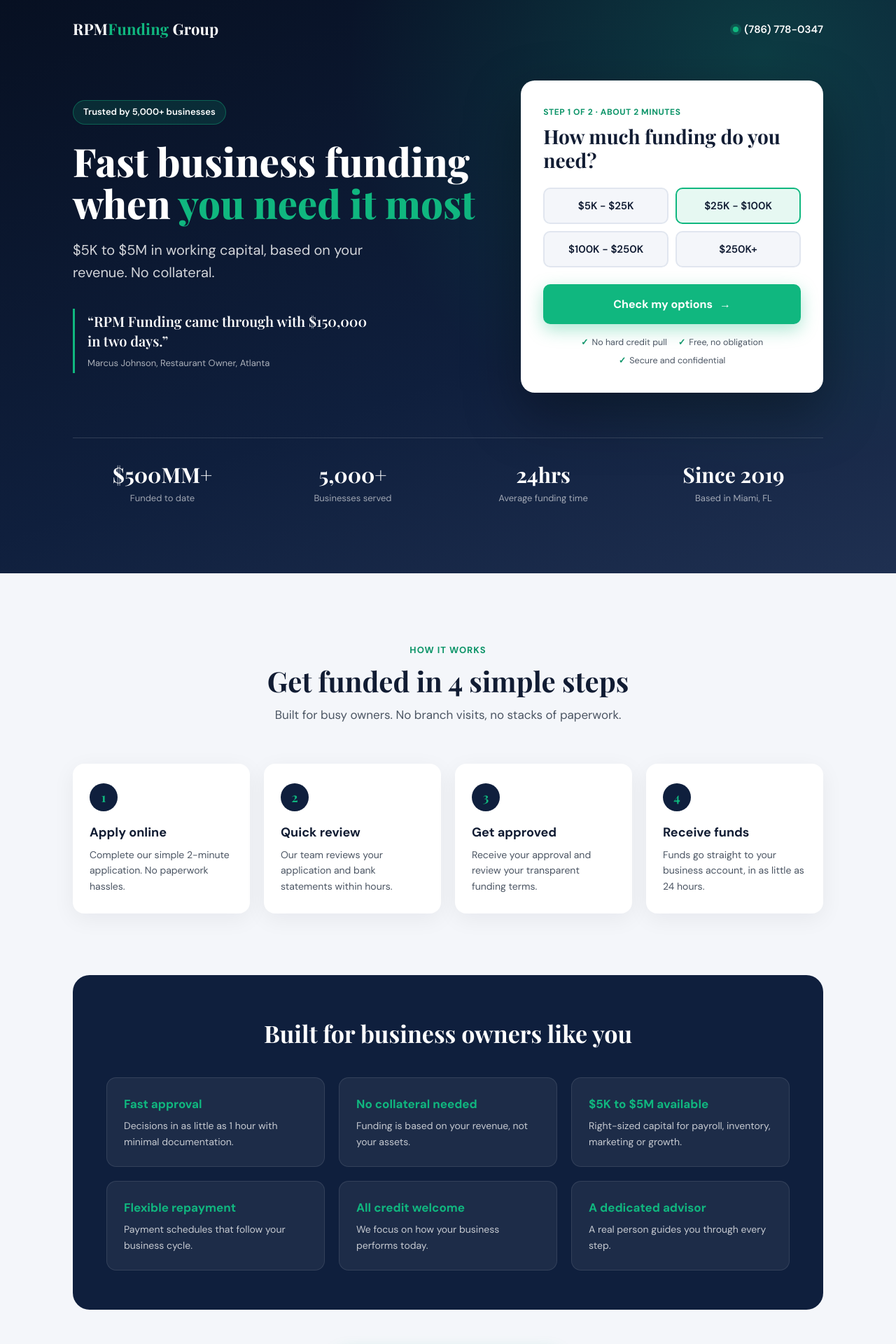
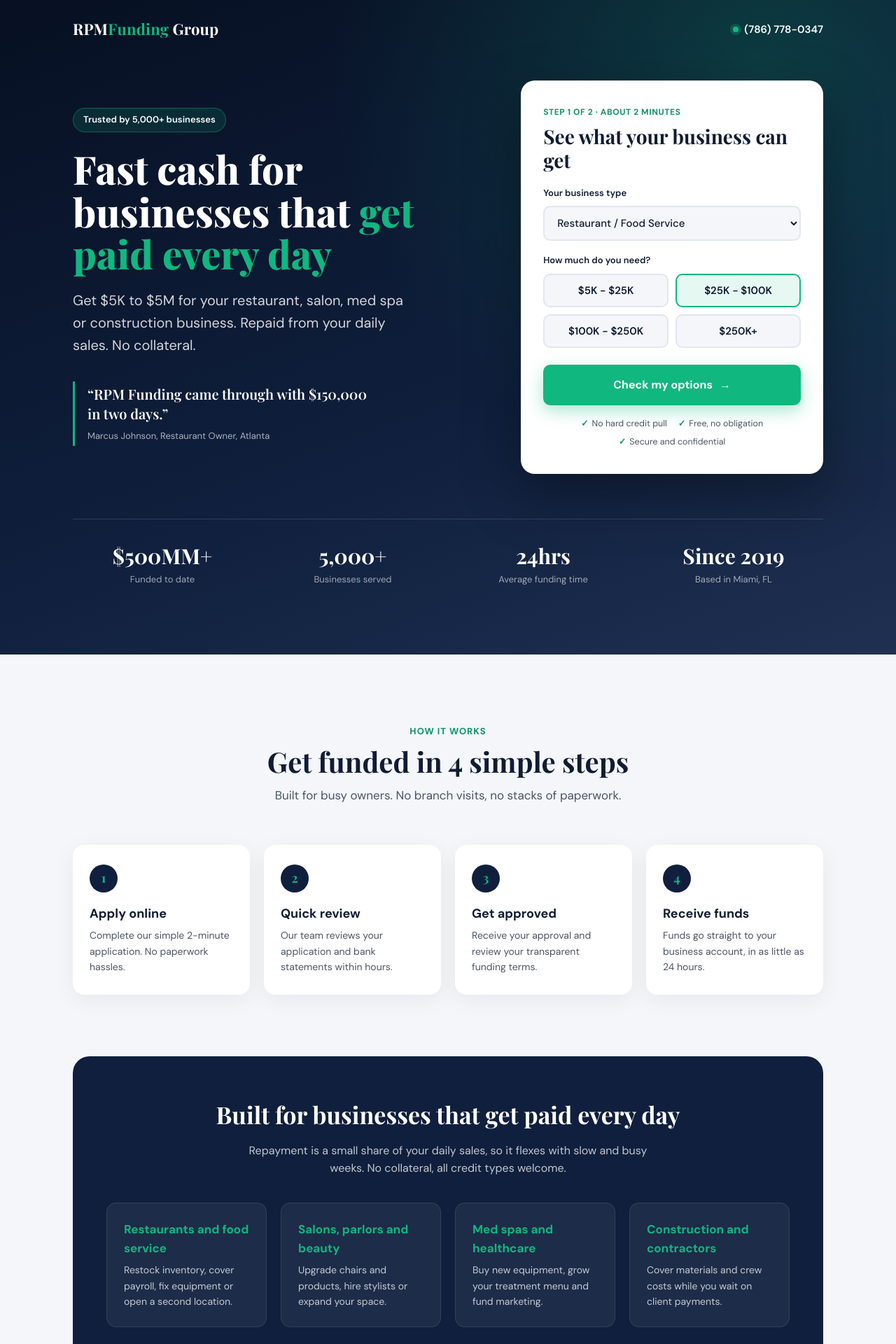
Before and after one commit to SofttikTech/client-rpm-funding-landing, a React (Vite) app: page / in a window 1280 px wide. Shown: the top 1920 px of the page at 70% size. Built offline with nearby package versions, Linux system fonts and the light colour scheme.

Commit message:
Tailor landing to daily-cashflow local businesses: industry qualifier, industry cards, new headline

```diff
--- a/index.html
+++ b/index.html
@@ -4,8 +4,8 @@
     <meta charset="UTF-8" />
     <link rel="icon" type="image/svg+xml" href="/favicon.svg" />
     <meta name="viewport" content="width=device-width, initial-scale=1.0" />
-    <meta name="description" content="Get fast, flexible business funding from RPM Funding Group. Apply in 2 minutes. Decisions based on your revenue, not just your credit." />
-    <title>Business Funding in 24 Hours | RPM Funding Group</title>
+    <meta name="description" content="Get fast, flexible business funding from RPM Funding Group. Apply in 2 minutes. Repaid from your daily sales, no collateral." />
+    <title>Fast Funding for Restaurants, Salons, Med Spas and Contractors | RPM Funding Group</title>
     <link rel="preconnect" href="https://fonts.googleapis.com" />
     <link rel="preconnect" href="https://fonts.gstatic.com" crossorigin />
     <link href="https://fonts.googleapis.com/css2?family=DM+Sans:opsz,wght@9..40,400;9..40,500;9..40,600;9..40,700&family=Playfair+Display:wght@600;700;800&display=swap" rel="stylesheet" />
--- a/src/components/FinalCta/FinalCta.jsx
+++ b/src/components/FinalCta/FinalCta.jsx
@@ -9,7 +9,7 @@ function FinalCta() {
     <section className="rpm-final">
       <div className="rpm-container">
         <div className="rpm-final-banner">
-          <h2 className="rpm-final-banner-title">Ready to grow? Your funding decision is minutes away.</h2>
+          <h2 className="rpm-final-banner-title">Keep your doors open and your business growing.</h2>
           <p className="rpm-final-banner-sub">Apply in 2 minutes. No obligation, no hard credit pull.</p>
           <a className="rpm-btn" href={FORM_URL}>Get funded today →</a>
           <p className="rpm-final-banner-call">Prefer to talk? Call <a href={PHONE_HREF}>{PHONE_DISPLAY}</a></p>
--- a/src/components/Funnel/Funnel.css
+++ b/src/components/Funnel/Funnel.css
@@ -11,8 +11,9 @@
 .rpm-funnel-step-text { font-size: 14px; }
 
 .rpm-funnel-benefits { background: var(--rpm-navy); border-radius: 24px; padding: 56px 48px; }
-.rpm-funnel-benefits-title { font-family: var(--rpm-font-head); font-size: 34px; color: #fff; text-align: center; margin-bottom: 36px; }
-.rpm-funnel-benefit-grid { display: grid; grid-template-columns: repeat(3, 1fr); gap: 20px; }
+.rpm-funnel-benefits-title { font-family: var(--rpm-font-head); font-size: 34px; color: #fff; text-align: center; margin-bottom: 12px; }
+.rpm-funnel-benefits-sub { color: rgba(255, 255, 255, 0.75); text-align: center; max-width: 620px; margin: 0 auto 36px; }
+.rpm-funnel-benefit-grid { display: grid; grid-template-columns: repeat(4, 1fr); gap: 20px; }
 .rpm-funnel-benefit { background: rgba(255, 255, 255, 0.06); border: 1px solid rgba(255, 255, 255, 0.1); border-radius: 14px; padding: 24px; }
 .rpm-funnel-benefit-title { font-size: 17px; color: var(--rpm-emerald); margin-bottom: 6px; }
 .rpm-funnel-benefit-text { font-size: 14px; color: rgba(255, 255, 255, 0.75); }
--- a/src/components/Funnel/Funnel.jsx
+++ b/src/components/Funnel/Funnel.jsx
@@ -21,9 +21,10 @@ function Funnel() {
         </ol>
 
         <div className="rpm-funnel-benefits">
-          <h2 className="rpm-funnel-benefits-title">Built for business owners like you</h2>
+          <h2 className="rpm-funnel-benefits-title">Built for businesses that get paid every day</h2>
+          <p className="rpm-funnel-benefits-sub">Repayment is a small share of your daily sales, so it flexes with slow and busy weeks. No collateral, all credit types welcome.</p>
           <div className="rpm-funnel-benefit-grid">
-            {BENEFITS.map(({ title, text }) => (
+            {INDUSTRIES.map(({ title, text }) => (
               <div key={title} className="rpm-funnel-benefit">
                 <h3 className="rpm-funnel-benefit-title">{title}</h3>
                 <p className="rpm-funnel-benefit-text">{text}</p>
@@ -47,13 +48,11 @@ const STEPS = [
   { title: 'Receive funds', text: 'Funds go straight to your business account, in as little as 24 hours.' }
 ]
 
-const BENEFITS = [
-  { title: 'Fast approval', text: 'Decisions in as little as 1 hour with minimal documentation.' },
-  { title: 'No collateral needed', text: 'Funding is based on your revenue, not your assets.' },
-  { title: '$5K to $5M available', text: 'Right-sized capital for payroll, inventory, marketing or growth.' },
-  { title: 'Flexible repayment', text: 'Payment schedules that follow your business cycle.' },
-  { title: 'All credit welcome', text: 'We focus on how your business performs today.' },
-  { title: 'A dedicated advisor', text: 'A real person guides you through every step.' }
+const INDUSTRIES = [
+  { title: 'Restaurants and food service', text: 'Restock inventory, cover payroll, fix equipment or open a second location.' },
+  { title: 'Salons, parlors and beauty', text: 'Upgrade chairs and products, hire stylists or expand your space.' },
+  { title: 'Med spas and healthcare', text: 'Buy new equipment, grow your treatment menu and fund marketing.' },
+  { title: 'Construction and contractors', text: 'Cover materials and crew costs while you wait on client payments.' }
 ]
 
 export default Funnel
--- a/src/components/Hero/Hero.css
+++ b/src/components/Hero/Hero.css
@@ -13,9 +13,12 @@
 
 .rpm-hero-card { background: #fff; color: var(--rpm-text); border-radius: 20px; padding: 36px 32px; box-shadow: 0 30px 80px rgba(0, 0, 0, 0.35); }
 .rpm-hero-card-step { font-size: 12px; font-weight: 700; letter-spacing: 0.6px; text-transform: uppercase; color: var(--rpm-emerald-dark); margin-bottom: 8px; }
-.rpm-hero-card-title { font-family: var(--rpm-font-head); font-size: 28px; line-height: 1.2; color: var(--rpm-text-dark); margin-bottom: 22px; }
+.rpm-hero-card-title { font-family: var(--rpm-font-head); font-size: 28px; line-height: 1.2; color: var(--rpm-text-dark); margin-bottom: 20px; }
+.rpm-hero-label { display: block; font-size: 13px; font-weight: 600; color: var(--rpm-text-dark); margin-bottom: 8px; }
+.rpm-hero-select { width: 100%; font-family: inherit; font-size: 15px; font-weight: 500; color: var(--rpm-text-dark); background: var(--rpm-bg); border: 2px solid var(--rpm-border); border-radius: 10px; padding: 12px 14px; margin-bottom: 18px; }
+.rpm-hero-select:focus { outline: none; border-color: var(--rpm-emerald); }
 .rpm-hero-chips { display: grid; grid-template-columns: 1fr 1fr; gap: 10px; margin-bottom: 24px; }
-.rpm-hero-chip { background: var(--rpm-bg); border: 2px solid var(--rpm-border); color: var(--rpm-text-dark); font-size: 15px; font-weight: 600; padding: 14px 8px; border-radius: 10px; transition: all 0.3s ease-in-out; }
+.rpm-hero-chip { background: var(--rpm-bg); border: 2px solid var(--rpm-border); color: var(--rpm-text-dark); font-size: 15px; font-weight: 600; padding: 12px 8px; border-radius: 10px; transition: all 0.3s ease-in-out; }
 .rpm-hero-chip:hover { border-color: var(--rpm-emerald); }
 .rpm-hero-chip.active { border-color: var(--rpm-emerald); background: rgba(16, 183, 127, 0.1); }
 .rpm-hero-arrow { font-style: normal; }
--- a/src/components/Hero/Hero.jsx
+++ b/src/components/Hero/Hero.jsx
@@ -4,7 +4,8 @@ import './Hero.css'
 
 function Hero() {
   const [amount, setAmount] = useState(AMOUNTS[1])
-  const formLink = buildFormLink(amount)
+  const [industry, setIndustry] = useState(INDUSTRIES[0])
+  const formLink = buildFormLink(amount, industry)
 
   return (
     <section className="rpm-hero">
@@ -20,8 +21,8 @@ function Hero() {
         <div className="rpm-hero-grid">
           <div className="rpm-hero-copy">
             <span className="rpm-hero-badge">Trusted by 5,000+ businesses</span>
-            <h1 className="rpm-hero-title">Fast business funding when <em>you need it most</em></h1>
-            <p className="rpm-hero-sub">$5K to $5M in working capital, based on your revenue. No collateral.</p>
+            <h1 className="rpm-hero-title">Fast cash for businesses that <em>get paid every day</em></h1>
+            <p className="rpm-hero-sub">Get $5K to $5M for your restaurant, salon, med spa or construction business. Repaid from your daily sales. No collateral.</p>
             <figure className="rpm-hero-quote">
               <blockquote className="rpm-hero-quote-text">&ldquo;RPM Funding came through with $150,000 in two days.&rdquo;</blockquote>
               <figcaption className="rpm-hero-quote-by">Marcus Johnson, Restaurant Owner, Atlanta</figcaption>
@@ -30,7 +31,12 @@ function Hero() {
 
           <div className="rpm-hero-card" id="rpm-start">
             <p className="rpm-hero-card-step">Step 1 of 2 · About 2 minutes</p>
-            <h2 className="rpm-hero-card-title">How much funding do you need?</h2>
+            <h2 className="rpm-hero-card-title">See what your business can get</h2>
+            <label className="rpm-hero-label" htmlFor="rpm-industry">Your business type</label>
+            <select id="rpm-industry" className="rpm-hero-select" value={industry} onChange={(e) => setIndustry(e.target.value)}>
+              {INDUSTRIES.map((item) => <option key={item} value={item}>{item}</option>)}
+            </select>
+            <p className="rpm-hero-label">How much do you need?</p>
             <div className="rpm-hero-chips">
               {AMOUNTS.map((item) => (
                 <button key={item} type="button" className={`rpm-hero-chip${item === amount ? ' active' : ''}`} onClick={() => setAmount(item)}>{item}</button>
@@ -57,6 +63,7 @@ function Hero() {
 }
 
 const AMOUNTS = ['$5K - $25K', '$25K - $100K', '$100K - $250K', '$250K+']
+const INDUSTRIES = ['Restaurant / Food Service', 'Salon / Beauty / Parlor', 'Med Spa / Healthcare', 'Construction / Contracting', 'Retail', 'Other']
 const ASSURANCES = ['No hard credit pull', 'Free, no obligation', 'Secure and confidential']
 const TRUST = [
   { value: '$500MM+', label: 'Funded to date' },
@@ -68,11 +75,12 @@ const TRUST = [
 /**
  * Appends the chosen amount to the lead form link so the form can pre-fill it.
  * @param {string} amount Selected funding range label.
+ * @param {string} industry Selected business type label.
  * @returns {string} Lead form URL with query params.
  */
-function buildFormLink(amount) {
+function buildFormLink(amount, industry) {
   const joiner = FORM_URL.includes('?') ? '&' : '?'
-  return `${FORM_URL}${joiner}amount=${encodeURIComponent(amount)}`
+  return `${FORM_URL}${joiner}amount=${encodeURIComponent(amount)}&industry=${encodeURIComponent(industry)}`
 }
 
 export default Hero
```
